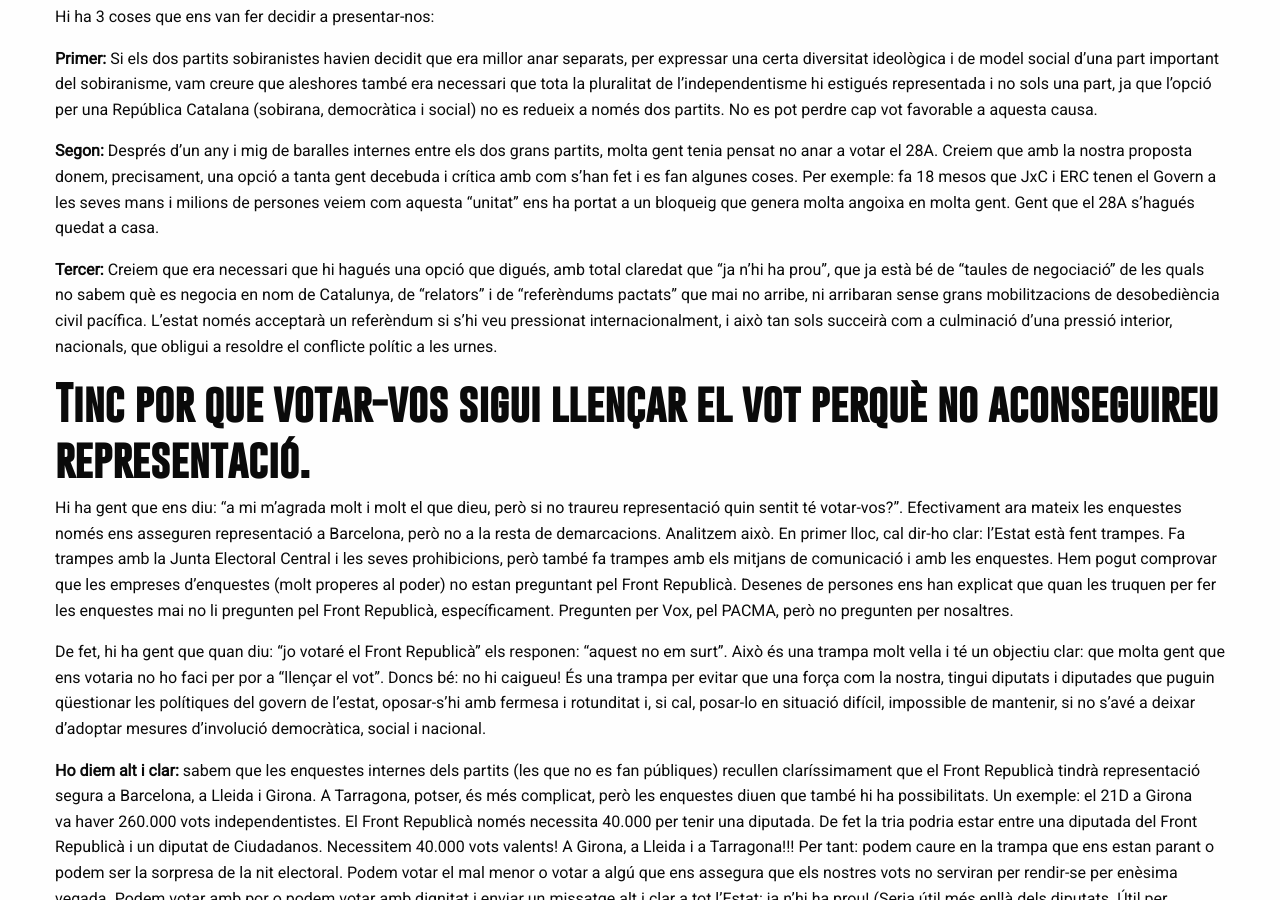
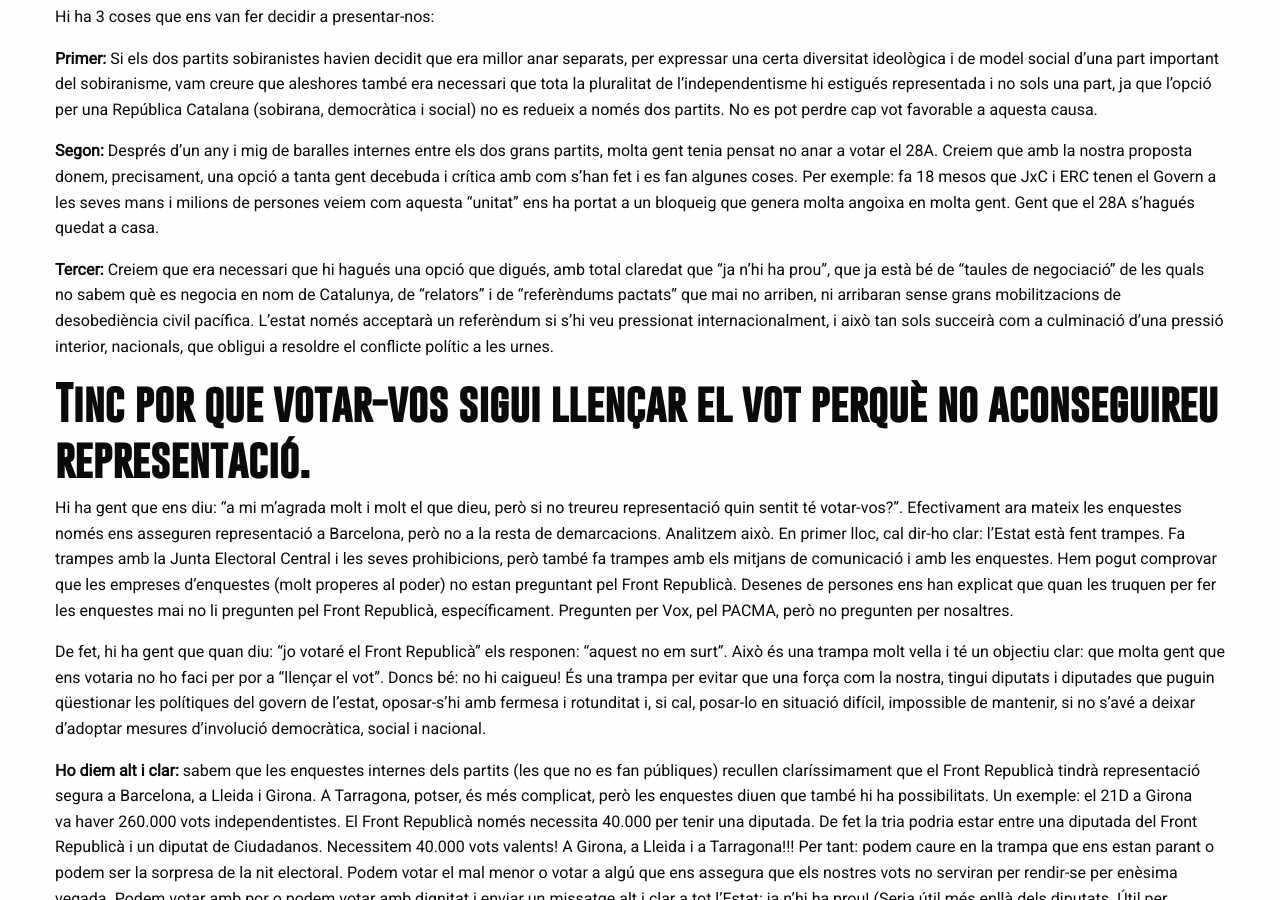
Before and after one commit to enricpineda/frontrepublica, a Jekyll site: the page built from faqs/index.md, in a window 1280 px wide and 900 px high, scrolled down 2328 px. Built offline with Jekyll 4.4.1, drawn with Linux system fonts in a browser that asks for light colours; the table of contents is made by our own code; some of the changed text lies outside the part shown.

Commit message:
Faltes arreglades

```diff
--- a/faqs/index.md
+++ b/faqs/index.md
@@ -40,11 +40,11 @@
 
 **Segon:** Després d'un any i mig de baralles internes entre els dos grans partits, molta gent tenia pensat no anar a votar el 28A. Creiem que amb la nostra proposta donem, precisament, una opció a tanta gent decebuda i crítica amb com s'han fet i es fan algunes coses. Per exemple: fa 18 mesos que JxC i ERC tenen el Govern a les seves mans i milions de persones veiem com aquesta "unitat" ens ha portat a un bloqueig que genera molta angoixa en molta gent. Gent que el 28A s'hagués quedat a casa.
 
-**Tercer:** Creiem que era necessari que hi hagués una opció que digués, amb total claredat que "ja n'hi ha prou", que ja està bé de "taules de negociació" de les quals no sabem què es negocia en nom de Catalunya, de "relators" i de "referèndums pactats" que mai no arribe, ni arribaran sense grans mobilitzacions de desobediència civil pacífica. L'estat només acceptarà un referèndum si s'hi veu pressionat internacionalment, i això tan sols succeirà com a culminació d'una pressió interior, nacionals, que obligui a resoldre el conflicte polític a les urnes.
+**Tercer:** Creiem que era necessari que hi hagués una opció que digués, amb total claredat que "ja n'hi ha prou", que ja està bé de "taules de negociació" de les quals no sabem què es negocia en nom de Catalunya, de "relators" i de "referèndums pactats" que mai no arriben, ni arribaran sense grans mobilitzacions de desobediència civil pacífica. L'estat només acceptarà un referèndum si s'hi veu pressionat internacionalment, i això tan sols succeirà com a culminació d'una pressió interior, nacionals, que obligui a resoldre el conflicte polític a les urnes.
 
 ## Tinc por que votar-vos sigui llençar el vot perquè no aconseguireu representació.
 
-Hi ha gent que ens diu: "a mi m'agrada molt i molt el que dieu, però si no traureu representació quin sentit té votar-vos?". Efectivament ara mateix les enquestes només ens asseguren representació a Barcelona, però no a la resta de demarcacions. Analitzem això. En primer lloc, cal dir-ho clar: l'Estat està fent trampes. Fa trampes amb la Junta Electoral Central i les seves prohibicions, però també fa trampes amb els mitjans de comunicació i amb les enquestes. Hem pogut comprovar que les empreses d'enquestes (molt properes al poder) no estan preguntant pel Front Republicà. Desenes de persones ens han explicat que quan les truquen per fer les enquestes mai no li pregunten pel Front Republicà, específicament. Pregunten per Vox, pel PACMA, però no pregunten per nosaltres.
+Hi ha gent que ens diu: "a mi m'agrada molt i molt el que dieu, però si no treureu representació quin sentit té votar-vos?". Efectivament ara mateix les enquestes només ens asseguren representació a Barcelona, però no a la resta de demarcacions. Analitzem això. En primer lloc, cal dir-ho clar: l'Estat està fent trampes. Fa trampes amb la Junta Electoral Central i les seves prohibicions, però també fa trampes amb els mitjans de comunicació i amb les enquestes. Hem pogut comprovar que les empreses d'enquestes (molt properes al poder) no estan preguntant pel Front Republicà. Desenes de persones ens han explicat que quan les truquen per fer les enquestes mai no li pregunten pel Front Republicà, específicament. Pregunten per Vox, pel PACMA, però no pregunten per nosaltres.
 
 De fet, hi ha gent que quan diu: "jo votaré el Front Republicà" els responen: "aquest no em surt". Això és una trampa molt vella i té un objectiu clar: que molta gent que ens votaria no ho faci per por a "llençar el vot". Doncs bé: no hi caigueu! És una trampa per evitar que una força com la nostra, tingui diputats i diputades que puguin qüestionar les polítiques del govern de l'estat, oposar-s'hi amb fermesa i rotunditat i, si cal, posar-lo en situació difícil, impossible de mantenir, si no s'avé a deixar d'adoptar mesures d'involució democràtica, social i nacional.
 
```
Also changed, not shown: other parts of faqs/index.md (+1 -1 lines).
